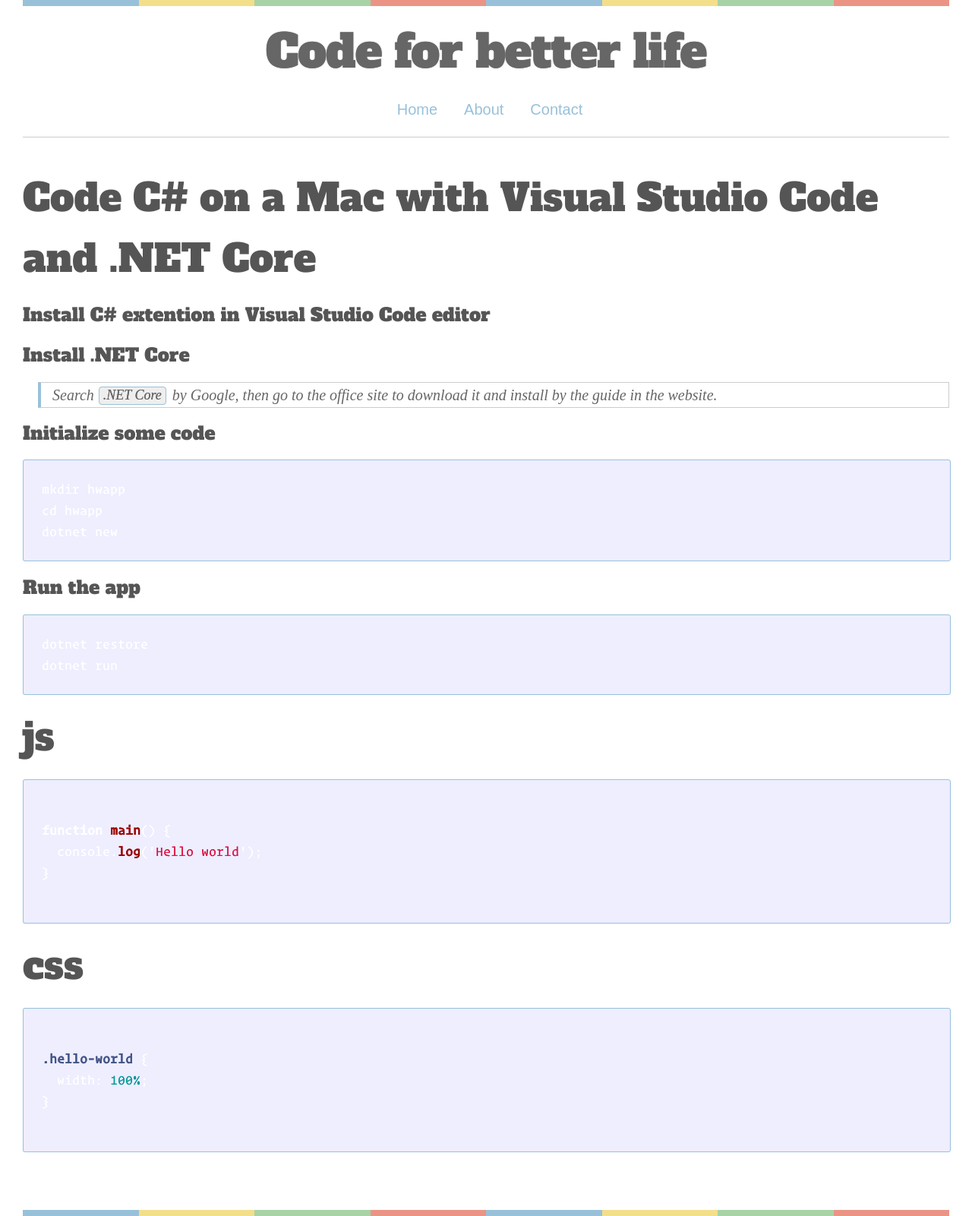
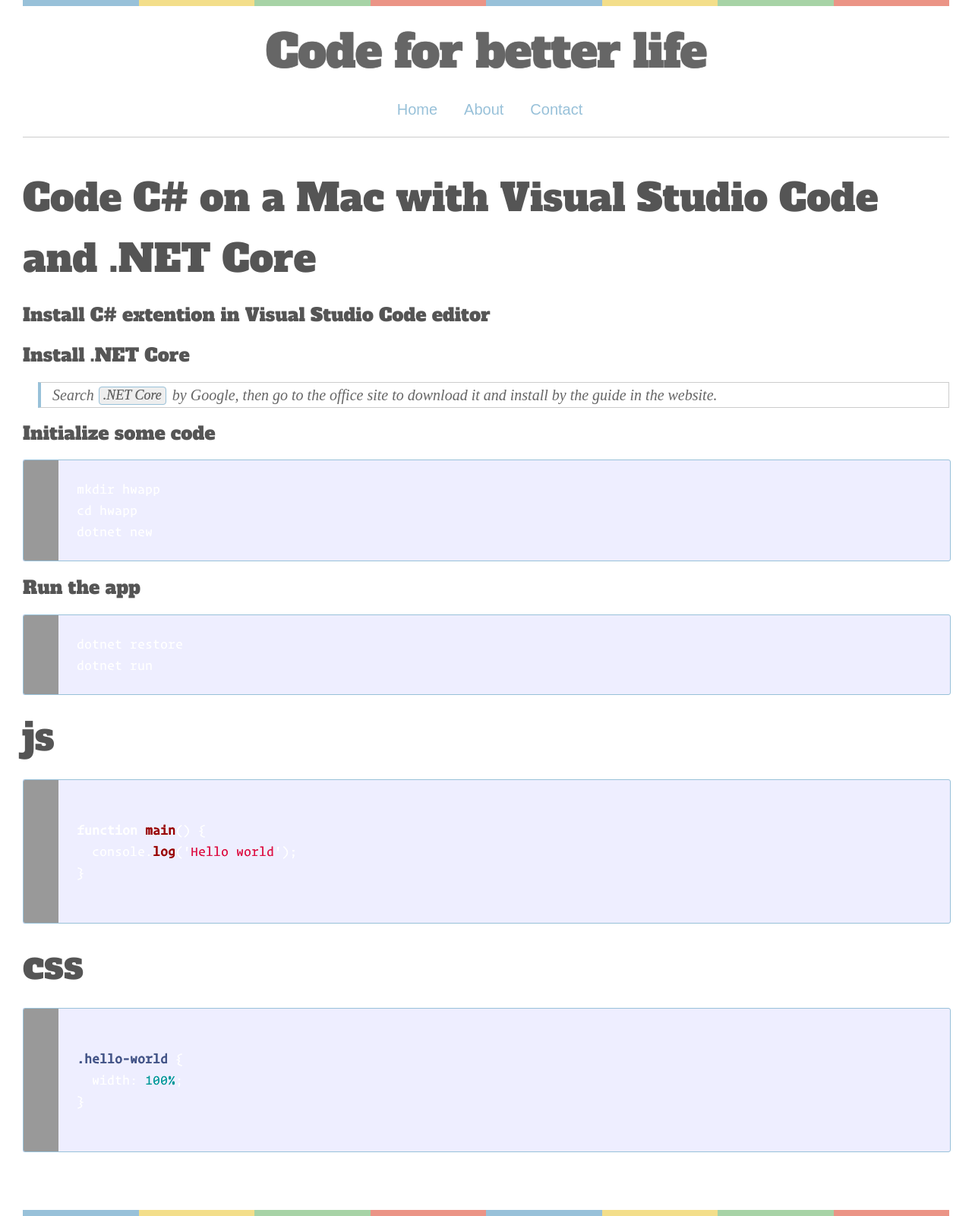
Before and after one commit to YYvanYang/yyvanyang.github.io, a Jekyll site: the page built from _posts/2017-02-10-Get-started-with-VS-Code-using-CSharp-and-NET-Core-on-MacOS.md, in a window 1280 px wide. Shown: the whole page at 76% size. Built offline with Jekyll 4.4.1, drawn with Linux system fonts in a browser that asks for light colours; some web fonts are replaced.

Commit message:
update code format

```diff
--- a/css/syntax-highlighter.scss
+++ b/css/syntax-highlighter.scss
@@ -61,7 +61,7 @@
     font-family: "Operator Mono SSm A", "Operator Mono SSm B", 'Source Code Pro', Menlo, Consolas, Monaco, monospace;
     clear: both;
     color: white;
-    //background: rgba(0,0,0,0.85);
+    background: rgba(0,0,0,0.85);
     padding: 0;
     -moz-tab-size: 2;
     -o-tab-size: 2;
@@ -78,11 +78,11 @@
     min-width: 100%
 }
 
-pre[rel] {
+[class|=language].highlighter-rouge pre {
     padding-top: 21px
 }
 
-pre[rel]::before {
+[class|=language].highlighter-rouge pre::before {
     -webkit-writing-mode: vertical-lr;
     -ms-writing-mode: tb-lr;
     writing-mode: vertical-lr;
@@ -93,13 +93,13 @@
     top: 0;
     left: 0;
     width: 100%;
-    //background: #999;
+    background: #999;
     padding: 1px 0;
     text-indent: 15px
 }
 
 @supports ((-webkit-writing-mode: vertical-lr) or (writing-mode: vertical-lr)) {
-    pre[rel] {
+    [class|=language].highlighter-rouge pre {
         padding-top:0;
         display: -webkit-box;
         display: -moz-box;
@@ -107,7 +107,7 @@
         display: flex
     }
 
-    pre[rel]::before {
+    [class|=language].highlighter-rouge pre::before {
         width: 30px;
         line-height: 2;
         position: relative;
@@ -124,19 +124,19 @@
     }
 }
 
-pre[rel="CSS"]::before {
+.language-css pre::before {
     background: #FF9800
 }
 
-pre[rel="HTML"]::before {
+.language-html pre::before {
     background: #4CAF50
 }
 
-pre[rel="jQuery"]::before,pre[rel="JavaScript"]::before,pre[rel="JSX"]::before {
+.language-jQuery pre::before,.language-js pre::before,.language-JavaScript pre::before,.language-JSX pre::before,.language-jsx pre::before {
     background: #9C27B0
 }
 
-pre[rel="JavaScript"]::before {
+.language-js pre::before,.language-JavaScript pre::before {
     content: "JS"
 }
 
@@ -157,13 +157,13 @@
     height: .5em
 }
 
-// pre code::-webkit-scrollbar-thumb {
-//     background: #666
-// }
+pre code::-webkit-scrollbar-thumb {
+    background: #666
+}
 
-// pre code::-webkit-scrollbar-track {
-//     background: none
-// }
+pre code::-webkit-scrollbar-track {
+    background: none
+}
 
 body pre code {
     scrollbar-face-color:#666;scrollbar-track-color:none}
@@ -185,8 +185,8 @@
     line-height: inherit;
     padding: inherit 0;
     margin-top: 1.5rem;
-    // background: -webkit-linear-gradient(left, rgba(255,235,59,0.25) 50%, rgba(255,235,59,0));
-    // background: linear-gradient(to right, rgba(255,235,59,0.25) 50%, rgba(255,235,59,0));
+    background: -webkit-linear-gradient(left, rgba(255,235,59,0.25) 50%, rgba(255,235,59,0));
+    background: linear-gradient(to right, rgba(255,235,59,0.25) 50%, rgba(255,235,59,0));
     pointer-events: none;
     white-space: pre
 }
```
